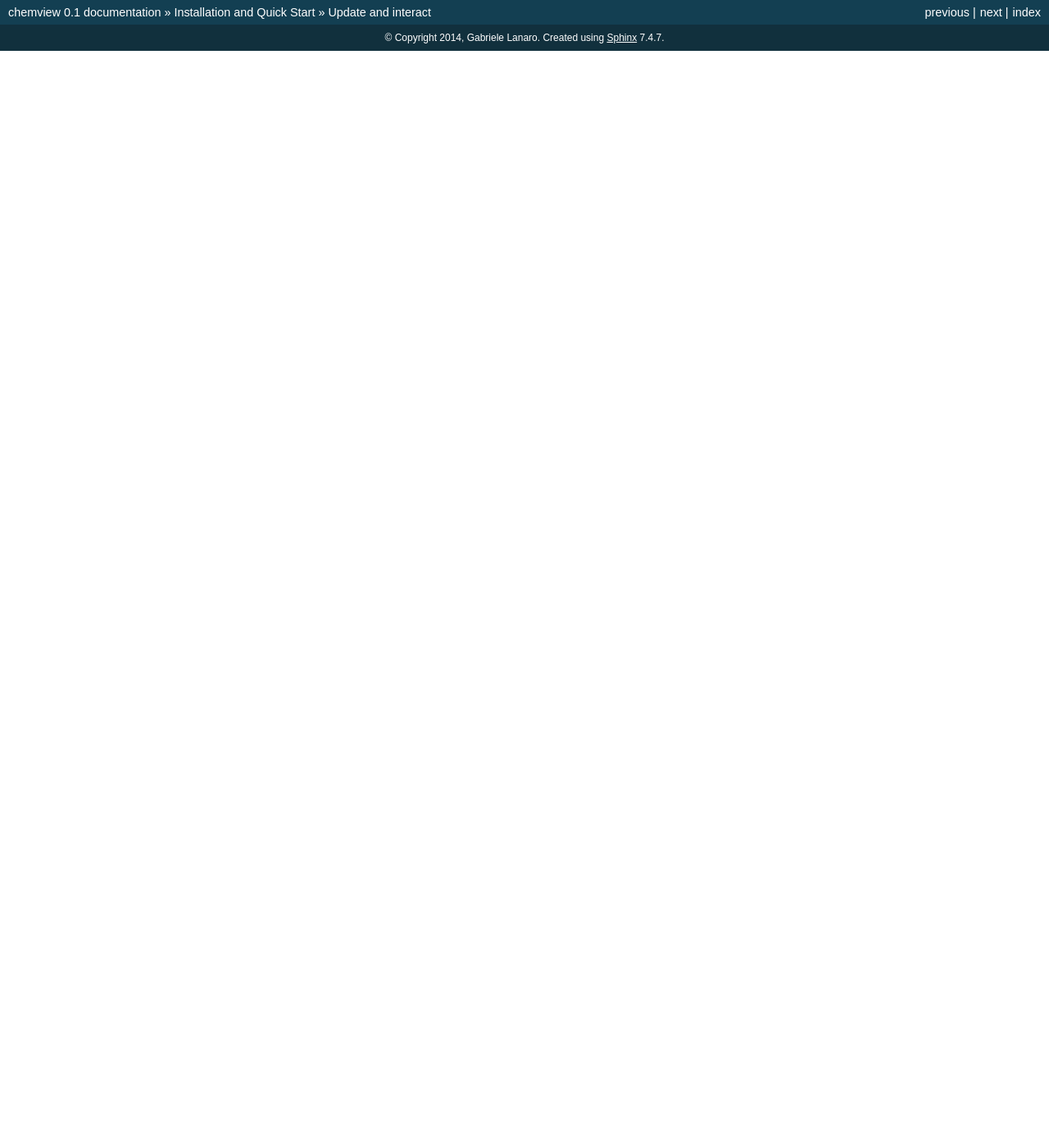
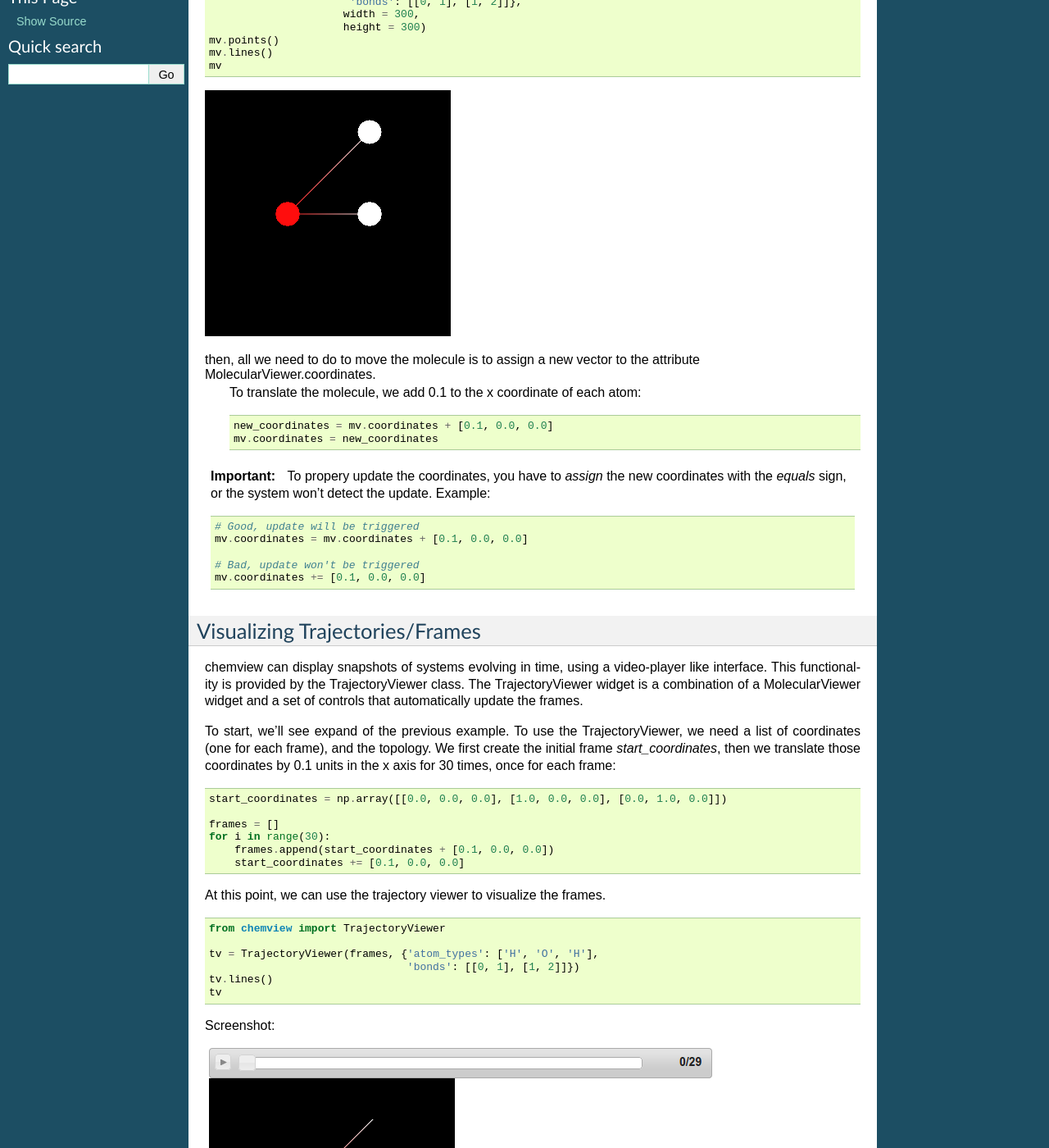
Before and after one commit to gabrielelanaro/chemview, a Sphinx documentation site: the page built from docs/source/interactivity.rst, in a window 1280 px wide and 1400 px high, scrolled down 270 px. Shown: the whole window at 82% size. Built offline with Sphinx 7.4.7, drawn with Linux system fonts in a browser that asks for light colours; pages that are not in the unit, such as notebooks, are missing from menus; before the commit the page ends 900 px from its top, so only the background shows below that; some of the changed text lies outside the part shown.

Commit message:
Animation documentation

```diff
--- a/chemview/__init__.py
+++ b/chemview/__init__.py
@@ -1,3 +1,4 @@
 from .install import enable_notebook
 from .widget import RepresentationViewer
 from .viewer import MolecularViewer, TrajectoryControls
+from .trajectory import TrajectoryViewer
--- a/docs/source/index.rst
+++ b/docs/source/index.rst
@@ -35,7 +35,7 @@ Contents:
 
    quick
    representations
-   interactive
+   interactivity
 
 chemview is licensed under the LGPL2 and is hosted on github at http://github.com/gabrielelanaro/chemview.
 
--- a/docs/source/interactivity.rst
+++ b/docs/source/interactivity.rst
@@ -1,4 +1,113 @@
-Update and interact
-===================
+Animation
+=========
 
-TODO
+In this section we'll see how to update the coordinates of a system. We'll start by creating a  water molecule using the MolecularViewer:
+
+.. code:: python
+
+    import numpy as np
+    from chemview import MolecularViewer, enable_notebook
+    enable_notebook()
+
+    # Draw a water molecule
+    mv = MolecularViewer(np.array([[0.0, 0.0, 0.0], [1.0, 0.0, 0.0], [0.0, 1.0, 0.0]]),
+                         {'atom_types': ['H', 'O', 'H'],
+                          'bonds': [[0, 1], [1, 2]]},
+                         width = 300,
+                         height = 300)
+    mv.points()
+    mv.lines()
+    mv
+
+.. image:: /_static/images/water_wireframe.png
+
+then, all we need to do to move the molecule is to assign a new vector to the attribute MolecularViewer.coordinates.
+ To translate the molecule, we add 0.1 to the x coordinate of each atom:
+
+ .. code:: python
+
+    new_coordinates = mv.coordinates + [0.1, 0.0, 0.0]
+    mv.coordinates = new_coordinates
+
+
+.. important::
+
+    To propery update the coordinates, you have to *assign* the new coordinates with the *equals* sign, or the system won't detect the update. Example:
+
+    .. code:: python
+
+        # Good, update will be triggered
+        mv.coordinates = mv.coordinates + [0.1, 0.0, 0.0]
+
+        # Bad, update won't be triggered
+        mv.coordinates += [0.1, 0.0, 0.0]
+
+
+
+Visualizing Trajectories/Frames
+-------------------------------
+
+chemview can display snapshots of systems evolving in time, using a video-player like interface. This functionality is provided by the TrajectoryViewer class.
+The TrajectoryViewer widget is a combination of a MolecularViewer widget and a set of controls that automatically update the frames.
+
+To start, we'll see expand of the previous example. To use the TrajectoryViewer, we need a list of coordinates (one for each frame), and the topology.
+We first create the initial frame *start_coordinates*, then we translate those coordinates by 0.1 units in the x axis for 30 times, once for each frame:
+
+.. code:: python
+
+    start_coordinates = np.array([[0.0, 0.0, 0.0], [1.0, 0.0, 0.0], [0.0, 1.0, 0.0]])
+
+    frames = []
+    for i in range(30):
+        frames.append(start_coordinates + [0.1, 0.0, 0.0])
+        start_coordinates += [0.1, 0.0, 0.0]
+
+At this point, we can use the trajectory viewer to visualize the frames.
+
+.. code:: python
+
+    from chemview import TrajectoryViewer
+
+    tv = TrajectoryViewer(frames, {'atom_types': ['H', 'O', 'H'],
+                                   'bonds': [[0, 1], [1, 2]]})
+    tv.lines()
+    tv
+
+Screenshot:
+
+.. image:: /_static/images/traj_water.png
+
+You should now have a nice bar that lets you play, pause, rewind your frames!
+
+Using mdtraj
+~~~~~~~~~~~~
+
+How do we use the trajectory viewer in practice? We can get some help from the library mdtraj_.
+
+With mdtraj_ we can read a system and a series of snapshots generated from a simulation.
+
+.. code:: python
+
+    import mdtraj as md
+    traj = md.load_pdb('2M6K.pdb')
+
+An mdtraj trajectory contains the coordinates for each frame  in the attribute ``traj.xyz``), plus a topology specification in ``traj.topology``. The topology can be converted to chemview format using the utility topology_mdtraj(), that takes the trajectory as an input.
+
+.. code:: python
+
+    from chemview.contrib import topology_mdtraj
+
+    tv = TrajectoryViewer(traj.xyz, topology_mdtraj(traj))
+    tv.line_ribbon()
+    tv
+
+Screenshot:
+
+.. image:: /_static/images/traj_protein.png
+    :alt: Screenshot
+
+.. tip:: When animating trajectories of big molecules and systems, use simple representations such as ``lines``, ``points`` and ``line_ribbon`` because
+         they are much faster than their "solid" counterparts ``vdw``, ``ball_and_stick`` and ``strand``.
+
+
+.. _mdtraj: http://mdtraj.org
```
Also changed, not shown: docs/source/_static/images/traj_protein.png (added), docs/source/_static/images/traj_water.png (added), docs/source/_static/images/water_wireframe.png (added), 1 other file.
